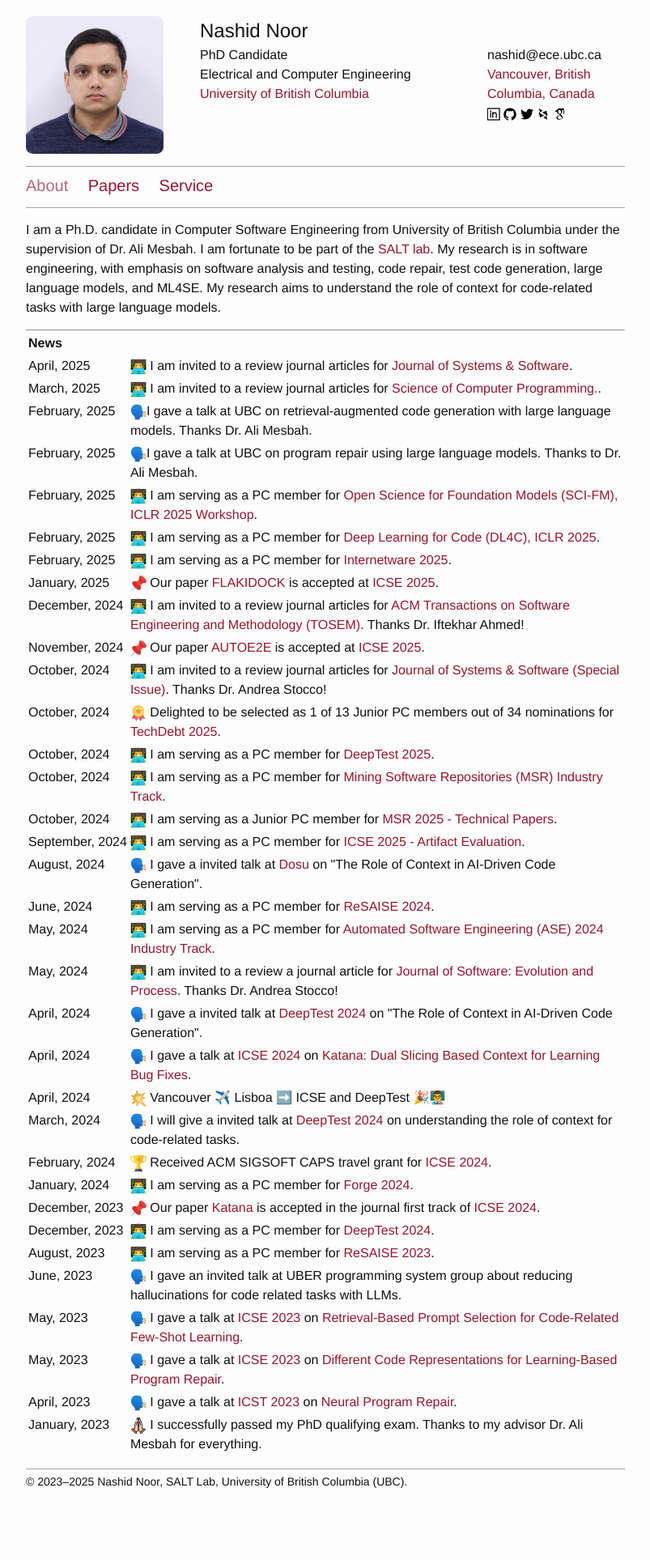
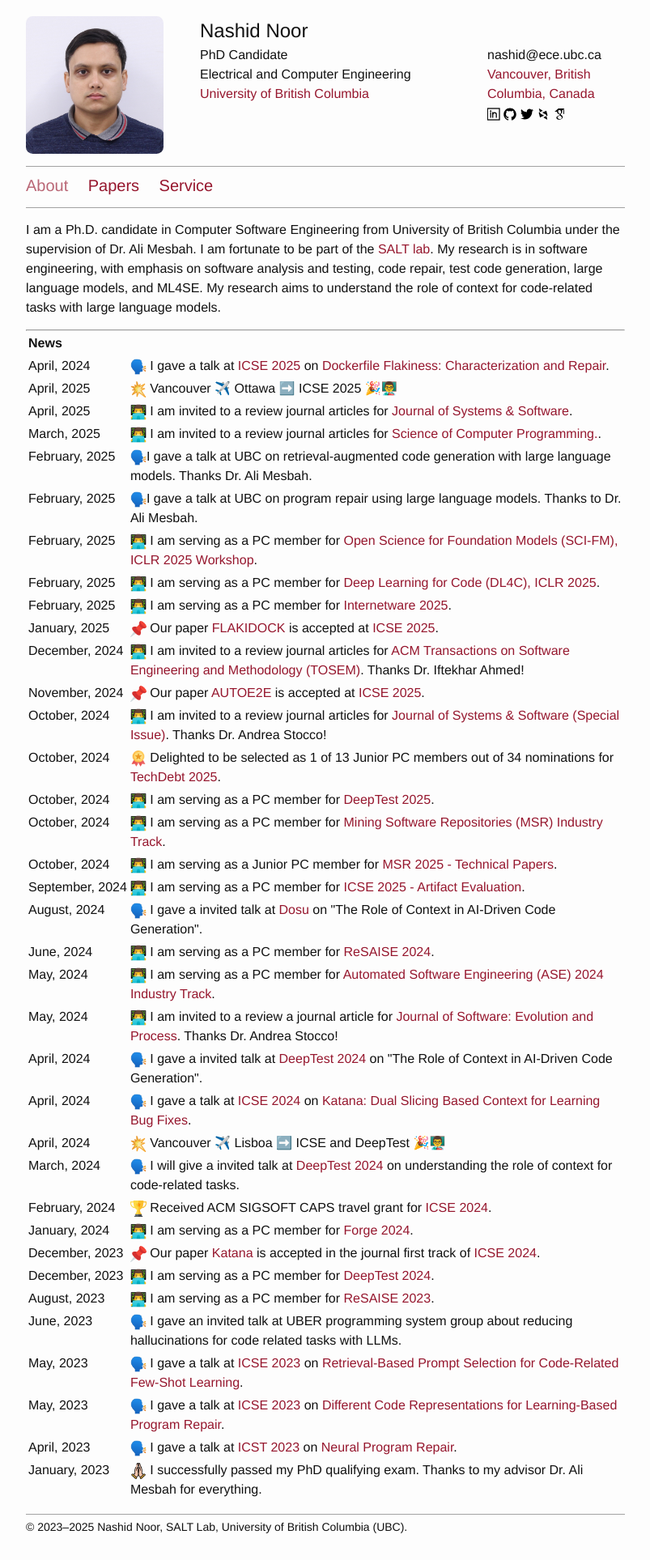
Before and after one commit to nashid/nashid.github.io, a Jekyll site: the page built from index.md, in a window 1280 px wide. Shown: the whole page at 81% size, without its empty margins (238-1041 px from the left). Built offline with Jekyll 4.4.1, drawn with Linux system fonts in a browser that asks for light colours; before the commit the page ends 1871 px from its top, so only the background shows below that.

Commit message:
add icse 2025 trip

```diff
--- a/index.md
+++ b/index.md
@@ -16,6 +16,16 @@
   <tr>
     <th style="vertical-align: top; text-align: left;">News</th>
     <th>&nbsp;</th>
+  </tr>
+
+  <tr>
+    <td style="vertical-align: top;">April,&nbsp;2024</td>
+    <td><img src="./resources/images/icon-talk.png" width="20" height="20"> I gave a talk at <a href="https://conf.researchr.org/details/icse-2025/icse-2025-research-track/226/Dockerfile-Flakiness-Characterization-and-Repair">ICSE 2025</a> on <a href="https://nashid.github.io/resources/papers/flakidock-icse25.pdf">Dockerfile Flakiness: Characterization and Repair</a>.</td>
+  </tr>
+
+ <tr>
+    <td style="vertical-align: top;">April,&nbsp;2025</td>
+    <td><img src="./resources/images/icon-boom.png" width="20" height="20"> Vancouver ✈️ Ottawa ➡️ ICSE 2025 🎉👨‍🏫</td>
   </tr>
 
   <tr>
```
